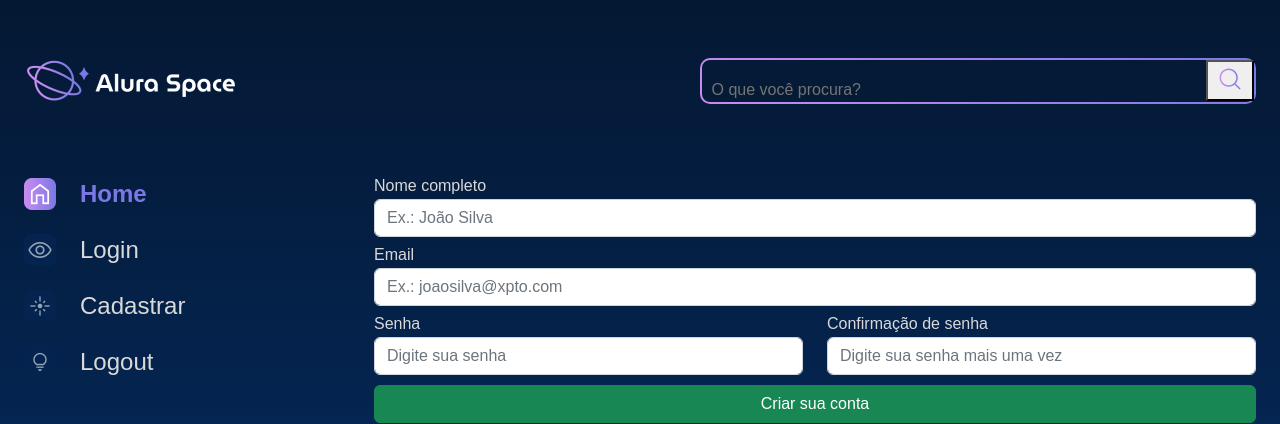
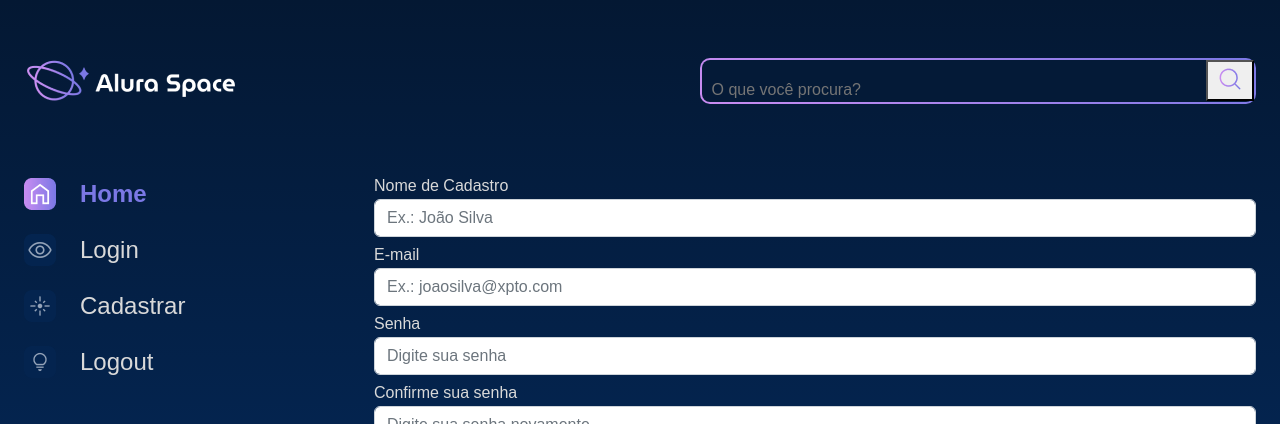
Before and after one commit to WELLEY-77/Alura-Space, a Django app: page /cadastro/ in a window 1280 px wide. Shown: the top 424 px of the page. Run offline with Django 4.2, Linux system fonts and the light colour scheme.

Commit message:
refatorando codigo para receber novos formularios

```diff
--- a/templates/usuarios/cadastro.html
+++ b/templates/usuarios/cadastro.html
@@ -42,25 +42,16 @@
             </section>
             <section class="galeria" style="margin-left: 5em">
                 <form action="" method="">
+                    {% csrf_token %}
                     <div class="row">
-                        <div class="col-12 col-lg-12" style="margin-bottom: 10px;">
-                            <label for="nome_cadastro" style="color:#D9D9D9; margin-bottom: 5px;"><b>Nome completo</b></label>
-                            <input type="text" class="form-control" name="nome_cadastro" placeholder="Ex.: João Silva" required>
+                        {% for fild in form.visible_fields  %}
+                        <div class="col-12 col-lg-12" style="margin-bottom: 10px;" >
+                            <label for="{fild.id_for_label}" style="color:#D9D9D9; margin-bottom: 5px;" >{{ fild.label }}</label>
+                            {{fild}}
                         </div>
-                        <div class="col-12 col-lg-12" style="margin-bottom: 10px;">
-                            <label for="email" style="color:#D9D9D9; margin-bottom: 5px;"><b>Email</b></label>
-                            <input type="email" class="form-control" name="email" placeholder="Ex.: joaosilva@xpto.com" required>
-                        </div>
-                        <div class="col-12 col-lg-6" style="margin-bottom: 10px;">
-                            <label for="password1" style="color:#D9D9D9; margin-bottom: 5px;"><b>Senha</b></label>
-                            <input type="password" class="form-control" name="password1" placeholder="Digite sua senha" required>
-                        </div>
-                        <div class="col-12 col-lg-6" style="margin-bottom: 10px;">
-                            <label for="password2" style="color:#D9D9D9; margin-bottom: 5px;"><b>Confirmação de senha</b></label>
-                            <input type="password" class="form-control" name="password2" placeholder="Digite sua senha mais uma vez" required>
-                        </div>
-                        <div class="col-12 text-center">
-                            <button class="btn btn-success col-12" style="padding: top 5px;" type="submit">Criar sua conta</button>
+                        {% endfor %}
+                        <div>
+                            <button class="btn btn-success col-12" style="padding: top 5px;" type="submit">Logar</button>
                         </div>
                     </div>
                 </form>
```
